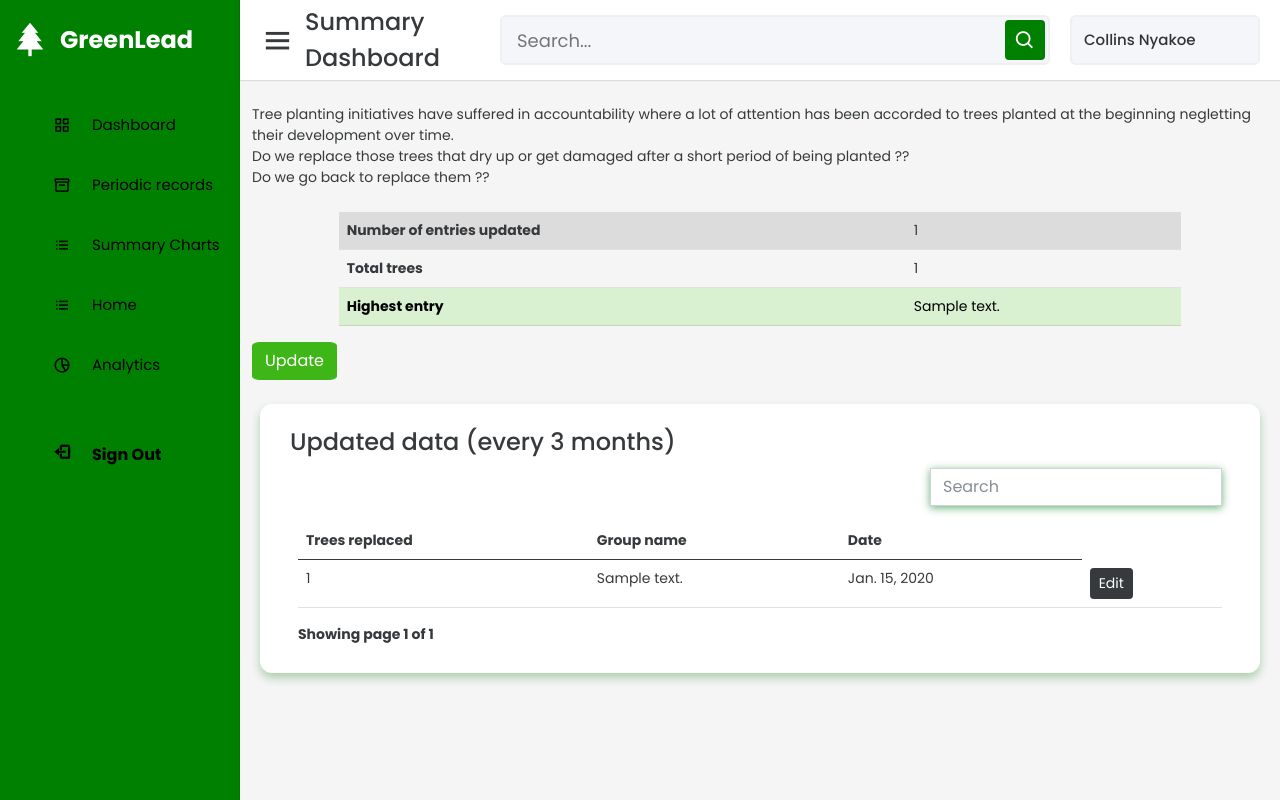
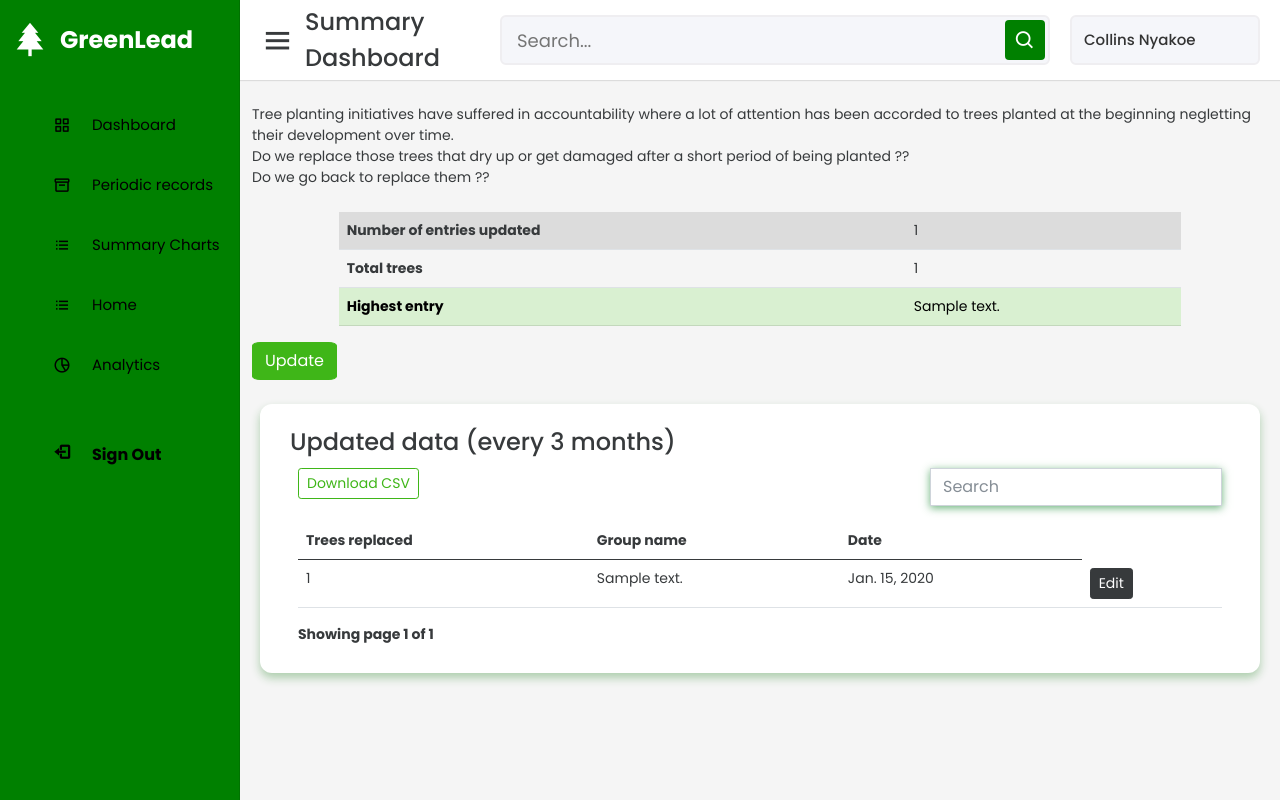
Before and after one commit to Collins07/GreenWatch, a Django app: page /forests/ in a window 1280 px wide. Run offline with Django 4.2, Linux system fonts and the light colour scheme; tables that the repository leaves empty hold one stand-in row (values such as "Sample post"); some libraries are stand-ins or nearby versions.

Commit message:
download csv function

```diff
--- a/reforestation/forests/urls.py
+++ b/reforestation/forests/urls.py
@@ -8,6 +8,7 @@ urlpatterns = [
     path('edit_forest/<int:id>' ,views.forest_edit, name='forest-edit'),
     path('delete_forest/<int:id>' ,views.forest_delete, name='forest-delete'),
      path('search-forest' , csrf_exempt(views.search_forest), name='search_forest'),
+     path ('export_csv', views.export_csv, name='export-csv'),
 
 
 ]
--- a/reforestation/forests/views.py
+++ b/reforestation/forests/views.py
@@ -8,6 +8,9 @@ from django.core.paginator import Paginator
 # from .userpreferences.models import UserPrefrence
 import json
 from django.db.models import Sum
+from django.http import Http404, JsonResponse, HttpResponse
+import datetime
+import csv
 
 
 # Create your views here.
@@ -135,12 +138,11 @@ def export_csv(request):
     response['Content-Disposition']= 'attachment; filename=Reforestation '+ str(datetime.datetime.now())+'.csv'
 
     writer = csv.writer(response)
-    writer.writerow(['Trees Planted', 'Group Name', 'Category', 'Date'])
+    writer.writerow(['Trees Planted', 'Group Name', 'Date'])
 
-    reforest=Forest.objects.all()
+    forest=Forest.objects.all()
 
-    for tree in reforest:
-        writer.writerow([tree.trees_planted, tree.description,
-                         tree.category,tree.date])
+    for tree in forest:
+        writer.writerow([tree.trees_planted, tree.description,tree.date])
 
     return response
--- a/reforestation/templates/forests/index.html
+++ b/reforestation/templates/forests/index.html
@@ -50,7 +50,9 @@
                 </tbody>
               </table>
         </div>
-        <div class="col-1"></div>
+        <div class="col-1">
+
+        </div>
     </div>
  </div>
 
@@ -78,7 +80,11 @@
     {% if forest.count %}
 
     <div class="row">
-        <div class="col-md-8"></div>
+        <div class="col-md-8">
+            <div id="export-csv" class="col-md-8">
+                <a href="{% url 'export-csv' %}" class="btn btn-sm btn-outline-success">Download CSV</a>
+            </div>
+        </div>
         <div class="col-md-4">
 
             <div id="search-input" class="form-group mb-3 ">
```
